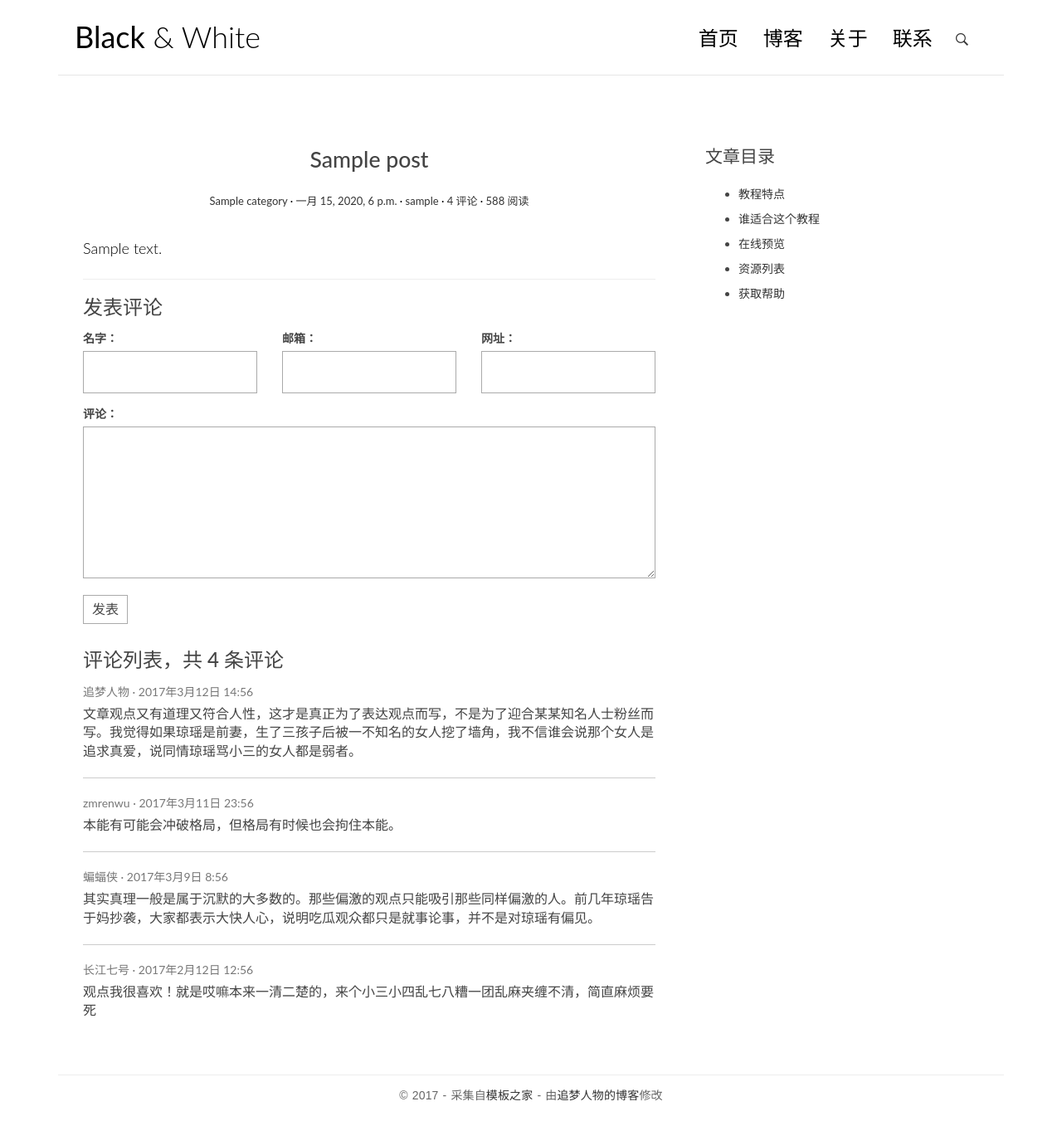
After one commit to yuchou/Xblog, a Django app: page /post/1 in a window 1280 px wide. The commit adds this page. Shown: the whole page at 83% size. Run offline with Django 3.2, Linux system fonts and the light colour scheme; tables that the repository leaves empty hold one stand-in row (values such as "Sample post"); some libraries are stand-ins or nearby versions.

Commit message:
[U] 主页和详情页

```diff
--- a/blog/models.py
+++ b/blog/models.py
@@ -1,5 +1,6 @@
 from django.db import models
 from django.contrib.auth.models import User
+from django.urls import reverse
 
 
 class Category(models.Model):
@@ -28,3 +29,6 @@ class Post(models.Model):
 
     def __str__(self):
         return self.title
+
+    def get_absolute_url(self):
+        return reverse('blog:detail', kwargs={'pk': self.pk})
--- a/blog/urls.py
+++ b/blog/urls.py
@@ -7,6 +7,8 @@
 from django.conf.urls import url
 from . import views
 
+app_name = 'blog'
 urlpatterns = [
     url(r'^$', views.index, name='index'),
+    url(r'^post/(?P<pk>[0-9]+)$', views.detail, name='detail'),
 ]
--- a/blog/views.py
+++ b/blog/views.py
@@ -1,5 +1,12 @@
-from django.shortcuts import render
+from django.shortcuts import render, get_object_or_404
+from .models import Post
 
 
 def index(request):
-    return render(request, 'blog/index.html', context={'title':'测试', 'welcome': 'Hello,world'})
+    post_list = Post.objects.all().order_by('-created_time')
+    return render(request, 'blog/index.html', context={'post_list': post_list})
+
+
+def detail(request, pk):
+    post = get_object_or_404(Post, pk=pk)
+    return render(request, 'blog/detail.html', context={'post': post})
--- /dev/null
+++ b/templates/base.html
@@ -0,0 +1,110 @@
+{% load staticfiles %}
+
+<!DOCTYPE html>
+<html>
+<head>
+    <title>Black &amp; White</title>
+
+    <!-- meta -->
+    <meta charset="UTF-8">
+    <meta name="viewport" content="width=device-width, initial-scale=1">
+
+    <!-- css -->
+    <link rel="stylesheet" href="http://code.ionicframework.com/ionicons/2.0.1/css/ionicons.min.css">
+    <link rel="stylesheet" href="{% static "css/bootstrap.min.css" %}">
+    <link rel="stylesheet" href="{% static "css/pace.css" %}">
+    <link rel="stylesheet" href="{% static "css/custom.css" %}">
+
+    <!-- js -->
+    <script src="{% static "js/jquery-2.1.3.min.js" %}"></script>
+    <script src="{% static "js/bootstrap.min.js" %}"></script>
+    <script src="{% static "js/pace.min.js" %}"></script>
+    <script src="{% static "js/modernizr.custom.js" %}"></script>
+</head>
+
+<body>
+<div class="container">
+    <header id="site-header">
+        <div class="row">
+            <div class="col-md-4 col-sm-5 col-xs-8">
+                <div class="logo">
+                    <h1><a href="{%  url 'blog:index' %}"><b>Black</b> &amp; White</a></h1>
+                </div>
+            </div><!-- col-md-4 -->
+            <div class="col-md-8 col-sm-7 col-xs-4">
+                <nav class="main-nav" role="navigation">
+                    <div class="navbar-header">
+                        <button type="button" id="trigger-overlay" class="navbar-toggle">
+                            <span class="ion-navicon"></span>
+                        </button>
+                    </div>
+
+                    <div class="collapse navbar-collapse" id="bs-example-navbar-collapse-1">
+                        <ul class="nav navbar-nav navbar-right">
+                            <li class="cl-effect-11"><a href="{% url 'blog:index' %}" data-hover="首页">首页</a></li>
+                            <li class="cl-effect-11"><a href="full-width.html" data-hover="博客">博客</a></li>
+                            <li class="cl-effect-11"><a href="about.html" data-hover="关于">关于</a></li>
+                            <li class="cl-effect-11"><a href="contact.html" data-hover="联系">联系</a></li>
+                        </ul>
+                    </div><!-- /.navbar-collapse -->
+                </nav>
+                <div id="header-search-box">
+                    <a id="search-menu" href="#"><span id="search-icon" class="ion-ios-search-strong"></span></a>
+                    <div id="search-form" class="search-form">
+                        <form role="search" method="get" id="searchform" action="#">
+                            <input type="search" placeholder="搜索" required>
+                            <button type="submit"><span class="ion-ios-search-strong"></span></button>
+                        </form>
+                    </div>
+                </div>
+            </div><!-- col-md-8 -->
+        </div>
+    </header>
+</div>
+<div class="copyrights">Collect from <a href="http://www.cssmoban.com/">网页模板</a></div>
+<div class="copyrights">Modified by <a href="http://zmrenwu.com/">追梦人物的博客</a></div>
+
+<div class="content-body">
+    <div class="container">
+        <div class="row">
+            <main class="col-md-8">
+                {% block main %}
+                {% endblock main %}
+            </main>
+            <aside class="col-md-4">
+                {% block toc %}
+                {% endblock toc %}
+            </aside>
+        </div>
+    </div>
+</div>
+<footer id="site-footer">
+    <div class="container">
+        <div class="row">
+            <div class="col-md-12">
+                <p class="copyright">&copy 2017 - 采集自<a href="http://www.cssmoban.com/"
+                                                        target="_blank" title="模板之家">模板之家</a>
+                    - 由<a href="http://zmrenwu.com/" title="网页模板" target="_blank">追梦人物的博客</a>修改
+                </p>
+            </div>
+        </div>
+    </div>
+</footer>
+
+<!-- Mobile Menu -->
+<div class="overlay overlay-hugeinc">
+    <button type="button" class="overlay-close"><span class="ion-ios-close-empty"></span></button>
+    <nav>
+        <ul>
+            <li><a href="index.html">首页</a></li>
+            <li><a href="full-width.html">博客</a></li>
+            <li><a href="about.html">关于</a></li>
+            <li><a href="contact.html">联系</a></li>
+        </ul>
+    </nav>
+</div>
+
+<script src="{% static "js/script.js" %}"></script>
+
+</body>
+</html>
--- /dev/null
+++ b/templates/blog/detail.html
@@ -0,0 +1,101 @@
+{% extends 'base.html' %}
+
+{% block main %}
+    <article class="post post-{{ post.pk }}>
+        <header class="entry-header">
+            <h1 class="entry-title">{{ post.title }}</h1>
+            <div class="entry-meta">
+                <span class="post-category"><a href="#">{{ post.category.name }}</a></span>
+                <span class="post-date"><a href="#"><time class="entry-date"
+                                                          datetime="{{ post.created_time }}">{{ post.created_time }}</time></a></span>
+                <span class="post-author"><a href="#">{{ post.author}}</a></span>
+                <span class="comments-link"><a href="#">4 评论</a></span>
+                <span class="views-count"><a href="#">588 阅读</a></span>
+            </div>
+        </header>
+        <div class="entry-content clearfix">
+            {{ post.body }}
+        </div>
+    </article>
+    <section class="comment-area" id="comment-area">
+        <hr>
+        <h3>发表评论</h3>
+        <form action="#" method="post" class="comment-form">
+            <div class="row">
+                <div class="col-md-4">
+                    <label for="id_name">名字：</label>
+                    <input type="text" id="id_name" name="name" required>
+                </div>
+                <div class="col-md-4">
+                    <label for="id_email">邮箱：</label>
+                    <input type="email" id="id_email" name="email" required>
+                </div>
+                <div class="col-md-4">
+                    <label for="id_url">网址：</label>
+                    <input type="text" id="id_url" name="url">
+                </div>
+                <div class="col-md-12">
+                    <label for="id_comment">评论：</label>
+                    <textarea name="comment" id="id_comment" required></textarea>
+                    <button type="submit" class="comment-btn">发表</button>
+                </div>
+            </div>    <!-- row -->
+        </form>
+        <div class="comment-list-panel">
+            <h3>评论列表，共 <span>4</span> 条评论</h3>
+            <ul class="comment-list list-unstyled">
+                <li class="comment-item">
+                    <span class="nickname">追梦人物</span>
+                    <time class="submit-date" datetime="2012-11-09T23:15:57+00:00">2017年3月12日 14:56</time>
+                    <div class="text">
+                        文章观点又有道理又符合人性，这才是真正为了表达观点而写，不是为了迎合某某知名人士粉丝而写。我觉得如果琼瑶是前妻，生了三孩子后被一不知名的女人挖了墙角，我不信谁会说那个女人是追求真爱，说同情琼瑶骂小三的女人都是弱者。
+                    </div>
+                </li>
+                <li class="comment-item">
+                    <span class="nickname">zmrenwu</span>
+                    <time class="submit-date" datetime="2012-11-09T23:15:57+00:00">2017年3月11日 23:56</time>
+                    <div class="text">
+                        本能有可能会冲破格局，但格局有时候也会拘住本能。
+                    </div>
+                </li>
+                <li class="comment-item">
+                    <span class="nickname">蝙蝠侠</span>
+                    <time class="submit-date" datetime="2012-11-09T23:15:57+00:00">2017年3月9日 8:56</time>
+                    <div class="text">
+                        其实真理一般是属于沉默的大多数的。那些偏激的观点只能吸引那些同样偏激的人。前几年琼瑶告于妈抄袭，大家都表示大快人心，说明吃瓜观众都只是就事论事，并不是对琼瑶有偏见。
+                    </div>
+                </li>
+                <li class="comment-item">
+                    <span class="nickname">长江七号</span>
+                    <time class="submit-date" datetime="2012-11-09T23:15:57+00:00">2017年2月12日 12:56</time>
+                    <div class="text">
+                        观点我很喜欢！就是哎嘛本来一清二楚的，来个小三小四乱七八糟一团乱麻夹缠不清，简直麻烦要死
+                    </div>
+                </li>
+            </ul>
+        </div>
+    </section>
+{% endblock main %}
+
+{% block toc %}
+    <div class="widget widget-content">
+        <h3 class="widget-title">文章目录</h3>
+        <ul>
+            <li>
+                <a href="#">教程特点</a>
+            </li>
+            <li>
+                <a href="#">谁适合这个教程</a>
+            </li>
+            <li>
+                <a href="#">在线预览</a>
+            </li>
+            <li>
+                <a href="#">资源列表</a>
+            </li>
+            <li>
+                <a href="#">获取帮助</a>
+            </li>
+        </ul>
+    </div>
+{% endblock toc %}
--- a/xblog/settings.py
+++ b/xblog/settings.py
@@ -125,5 +125,5 @@ USE_TZ = True
 STATIC_URL = '/static/'
 
 STATICFILES_DIRS = [
-    os.path.join(BASE_DIR, 'statics'),
+     os.path.join(BASE_DIR, "statics"),
 ]
```
Also changed, not shown: templates/blog/index.html (+50 -10 lines).
